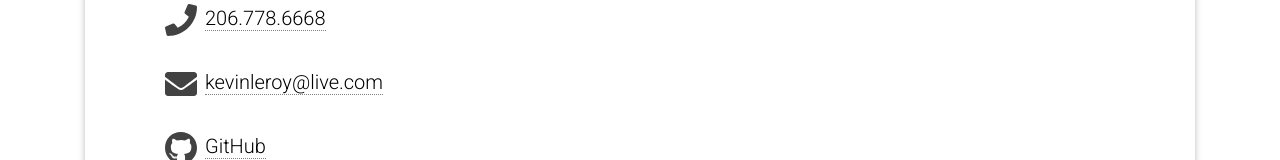
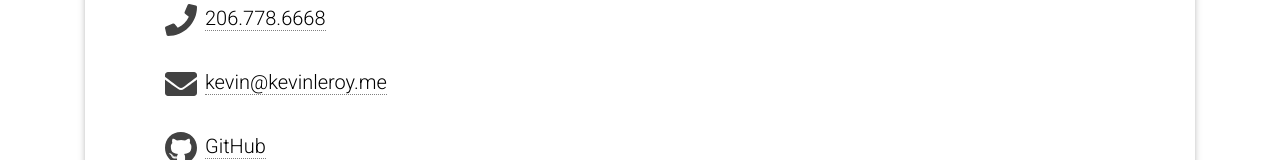
Before and after one commit to jobu206/md-portfolio, a React (Create React App) app: page /contact in a window 1280 px wide. Shown: the part 311-471 px from the top of the page. Built offline with nearby package versions, Linux system fonts and the light colour scheme.

Commit message:
Updated name for email address.

```diff
--- a/src/Components/Contact/index.js
+++ b/src/Components/Contact/index.js
@@ -30,7 +30,7 @@ const Contact = () => {
               <li className='list-inline-item mt-2'>
                 <a href='mailto:kevin@kevinleroy.me'>
                   <FaEnvelope className='pr-2 fa-2x' />
-                  <span className='contact'>kevinleroy@live.com</span>
+                  <span className='contact'>kevin@kevinleroy.me</span>
                 </a>
               </li>
             </ul>
```
